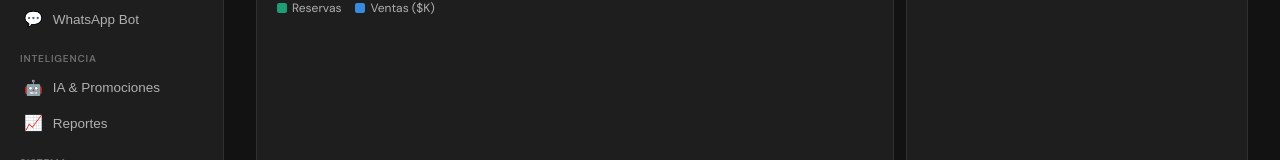
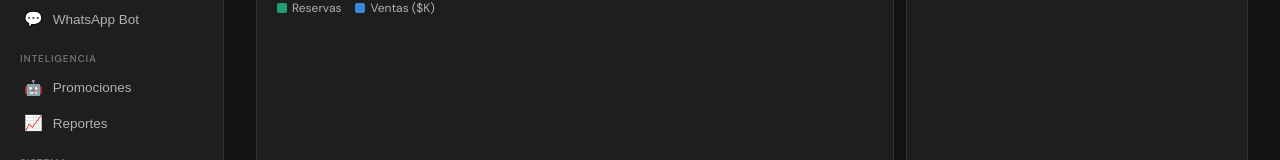
Before and after one commit to mauro3687/Tancat-chatbot, a React (Vite) app in the folder dashboard/: page / in a window 1280 px wide. Shown: the part 375-535 px from the top of the page. Built offline with nearby package versions, Linux system fonts and the light colour scheme; no server answers; the database is empty.

Commit message:
Update sidebar text from 'IA & Promociones' to 'Promociones'

```diff
--- a/dashboard/src/components/Sidebar.jsx
+++ b/dashboard/src/components/Sidebar.jsx
@@ -25,7 +25,7 @@ const navItems = [
   {
     label: "Inteligencia",
     items: [
-      { id: "ia",       icon: "🤖", text: "IA & Promociones" },
+      { id: "ia",       icon: "🤖", text: "Promociones" },
       { id: "reportes", icon: "📈", text: "Reportes"         },
     ],
   },
```
